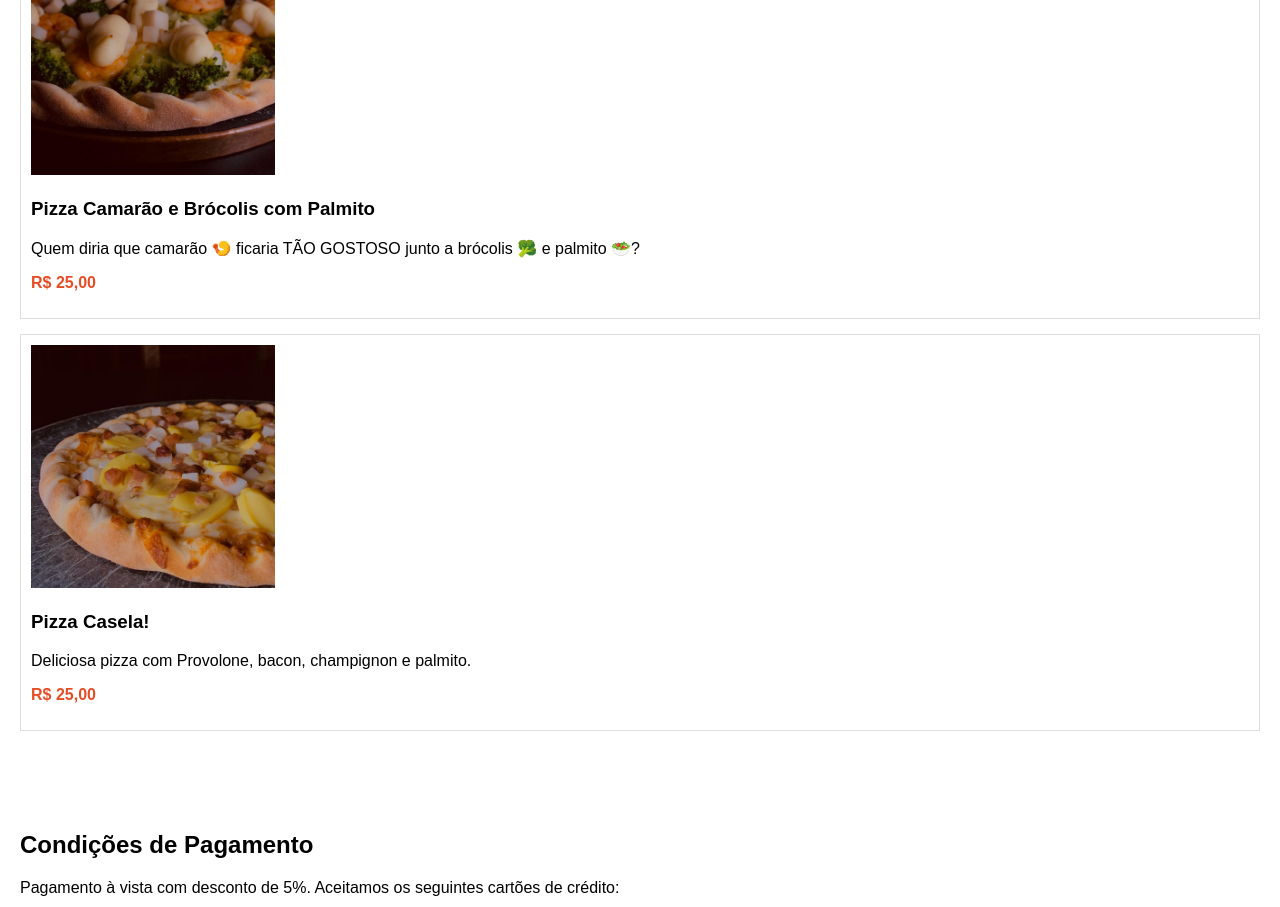
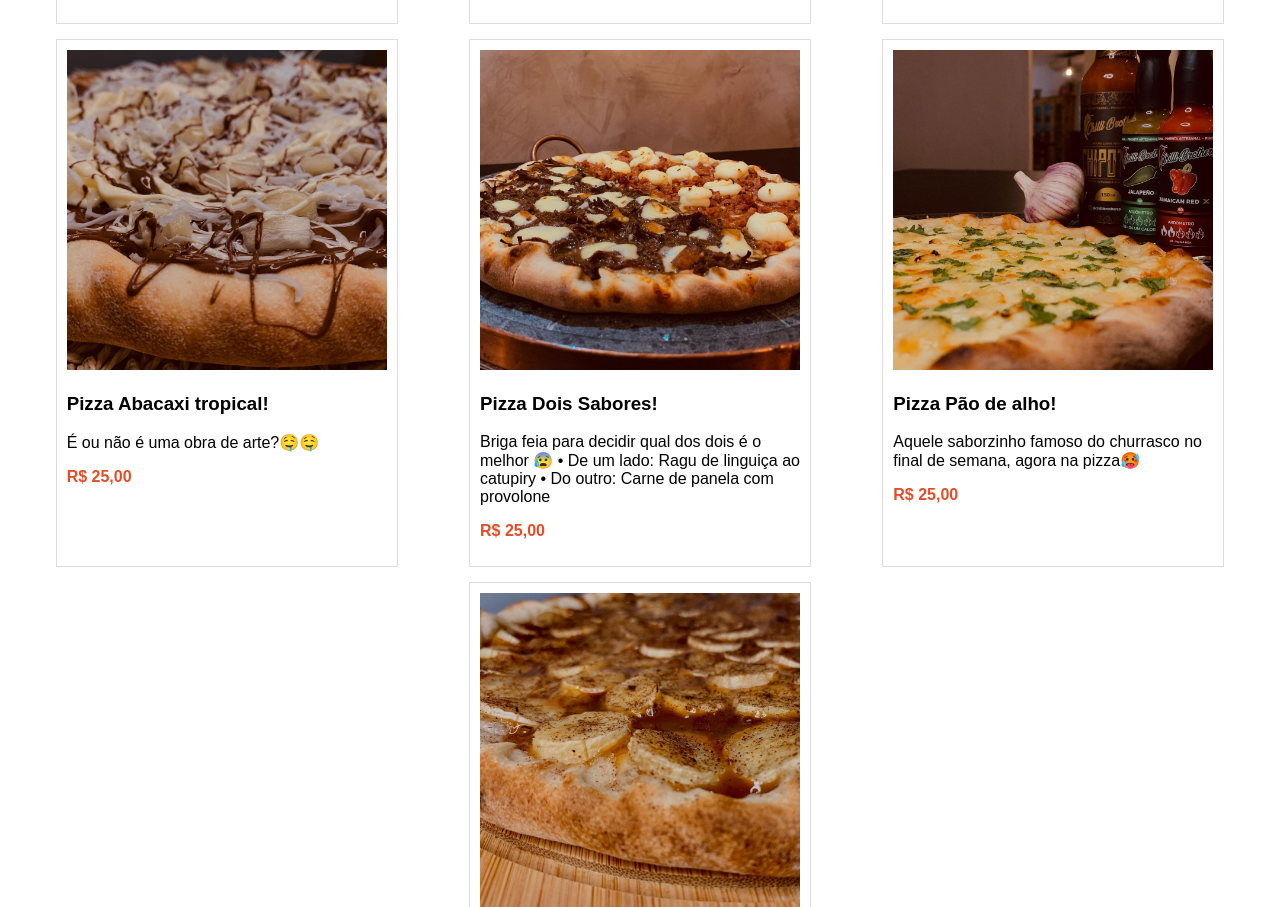
Before and after one commit to edukatiau/Pizzaria, a plain HTML site: page index.html in a window 1280 px wide. Shown: the part 1833-2740 px from the top of the page. Drawn offline with Linux system fonts and the light colour scheme; a script that the page names is missing.

Commit message:
mais produtos

```diff
--- a/index.html
+++ b/index.html
@@ -33,8 +33,9 @@
                 Obrigada pelos 3 anos!</p>
         </div>
 
+        <div id="products-main">
+            <h2>Nossos Produtos</h2>
             <div id="products">
-            <h2>Nossos Produtos</h2>
                 <div class="product">
                     <img src="img/prod (1).jpg" alt="Pizza Marguerita">
                     <h3>Pizza Strogonoff de frango! </h3>
@@ -53,7 +54,35 @@
                     <p>Deliciosa pizza com Provolone, bacon, champignon e palmito.</p>
                     <p class="price">R$ 25,00</p>
                 </div>
+                <div class="product">
+                    <img src="img/prod (4).jpg" alt="Pizza Marguerita">
+                    <h3>Pizza Abacaxi tropical!</h3>
+                    <p>É ou não é uma obra de arte?🤤🤤
+                        </p>
+                    <p class="price">R$ 25,00</p>
+                </div>
+                <div class="product">
+                    <img src="img/prod (5).jpg" alt="Pizza Marguerita">
+                    <h3>Pizza Dois Sabores!</h3>
+                    <p>Briga feia para decidir qual dos dois é o melhor 😰
 
+                        • De um lado: Ragu de linguiça ao catupiry
+                        • Do outro: Carne de panela com provolone</p>
+                    <p class="price">R$ 25,00</p>
+                </div>
+                <div class="product">
+                    <img src="img/prod (6).jpg" alt="Pizza Marguerita">
+                    <h3>Pizza Pão de alho!</h3>
+                    <p>Aquele saborzinho famoso do churrasco no final de semana, agora na pizza🥵</p>
+                    <p class="price">R$ 25,00</p>
+                </div>
+                <div class="product">
+                    <img src="img/prod (7).jpg" alt="Pizza Marguerita">
+                    <h3>Pizza Banana!</h3>
+                    <p>É ou não é p xodózinho de muuuuitos? A melhor combinação possível: doce de leite, banana e canela🍌🍕</p>
+                    <p class="price">R$ 25,00</p>
+                </div>
+            </div>
             <!-- Adicione mais produtos conforme necessário -->
 
         </div>
--- a/style.css
+++ b/style.css
@@ -30,14 +30,23 @@ header {
     margin-bottom: 100px;
 }
 
+#products {
+    display: flex;
+    flex-wrap: wrap;
+    justify-content: center;
+    justify-content: space-around;
+}
+
 .product {
     border: 1px solid #ddd;
     padding: 10px;
     margin-bottom: 15px;
+    width: 20rem;
 }
 
 .product img {
-    max-width: 20%;
+    max-width: 100%;
+    width: 20rem;
 }
 
 .price {
@@ -46,7 +55,7 @@ header {
 }
 
 #payment img{
-    max-width: 5%;
+    width: 5rem;
 }
 
 #midias-insta{
```
Also changed, not shown: img/prod (4).jpg (added), img/prod (5).jpg (added), img/prod (6).jpg (added), img/prod (7).jpg (added). Lines whose indentation alone changed are shown as unchanged.
